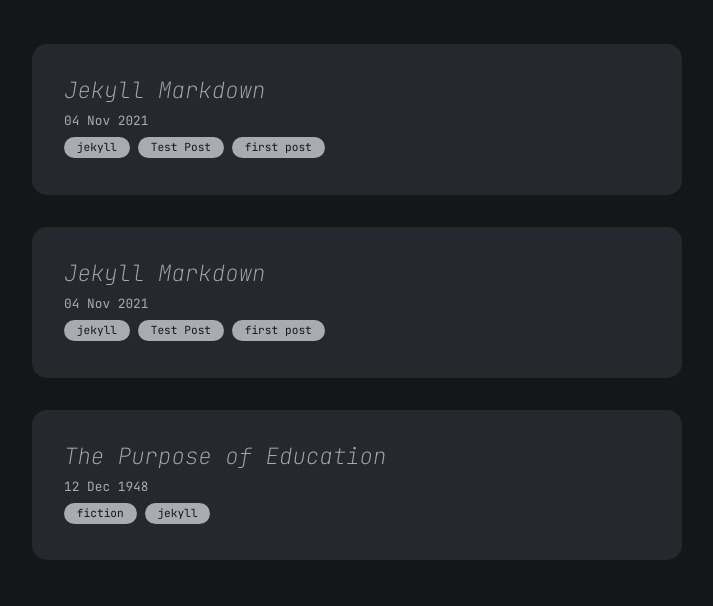
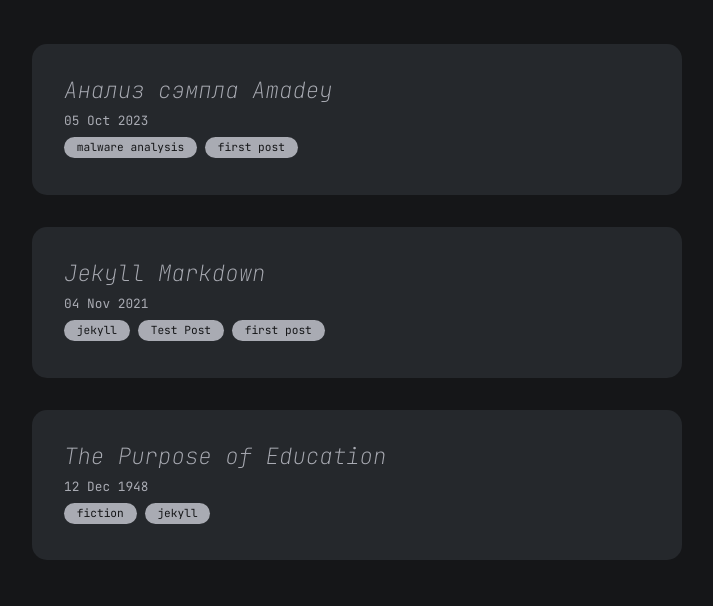
Before and after one commit to kkamenij/cybquarry, a Jekyll site: the page built from index.md, in a window 1280 px wide. Shown: the part 387-993 px from the top of the page, without its empty margins (283-996 px from the left). Built offline with Jekyll 4.4.1, drawn with Linux system fonts in a browser that asks for light colours.

Commit message:
logo added

```diff
--- a/all_collections/_posts/2023-10-05-Amadey.md
+++ b/all_collections/_posts/2023-10-05-Amadey.md
@@ -1,9 +1,10 @@
 ---
 layout: post
-title: Jekyll Markdown
-date: 2021-11-04
-categories: ["jekyll", "Test Post", "first post"]
+title: Анализ сэмпла Amadey
+date: 2023-10-05
+categories: ["malware analysis", "first post"]
 ---
+![Logo](images/amadey/miner_versus_amadey.jpeg)
 
 Text can be **bold**, _italic_, ~~strikethrough~~ or `keyword`
 
```
Also changed, not shown: other parts of all_collections/_posts/2023-10-05-Amadey.md (+0 -3 lines).
